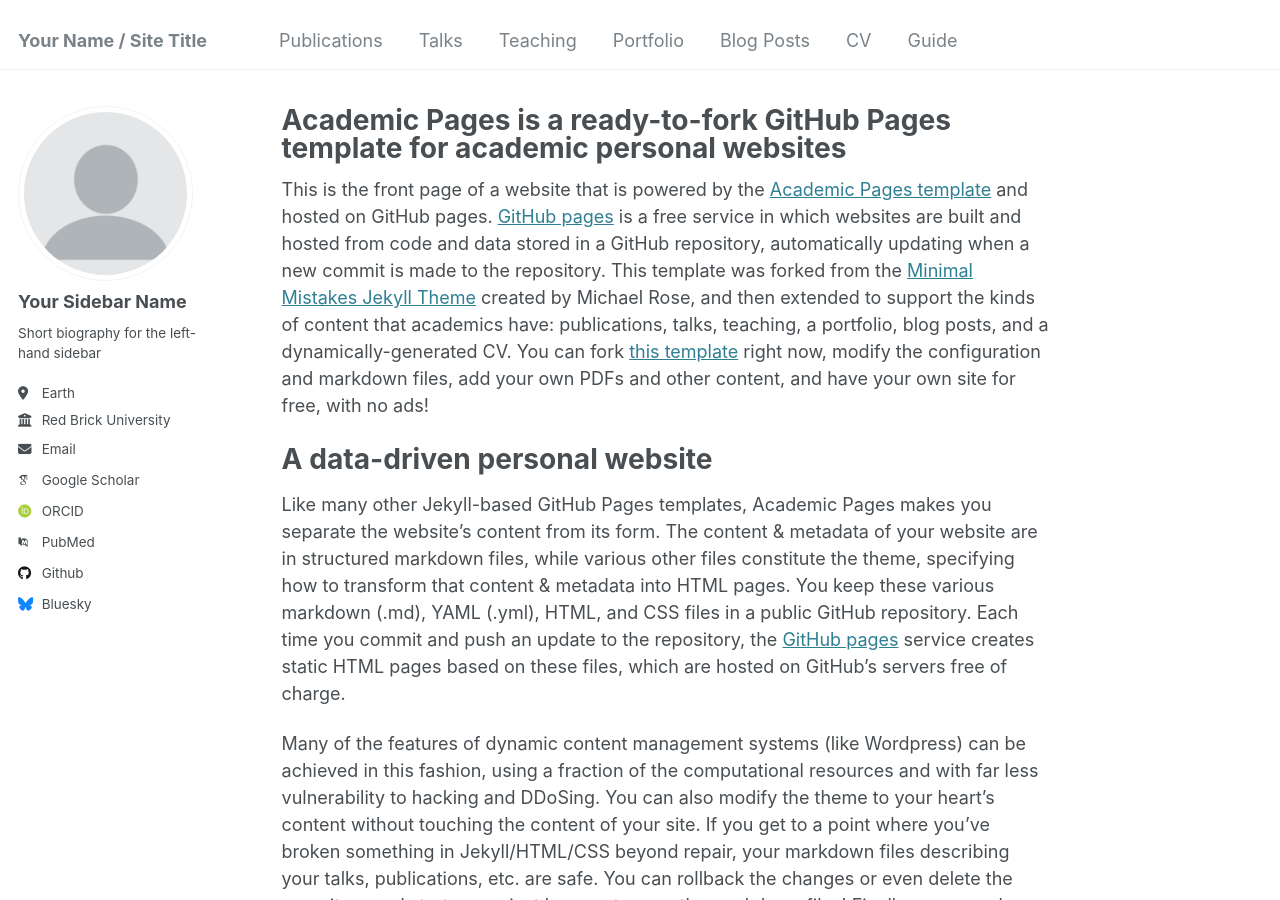
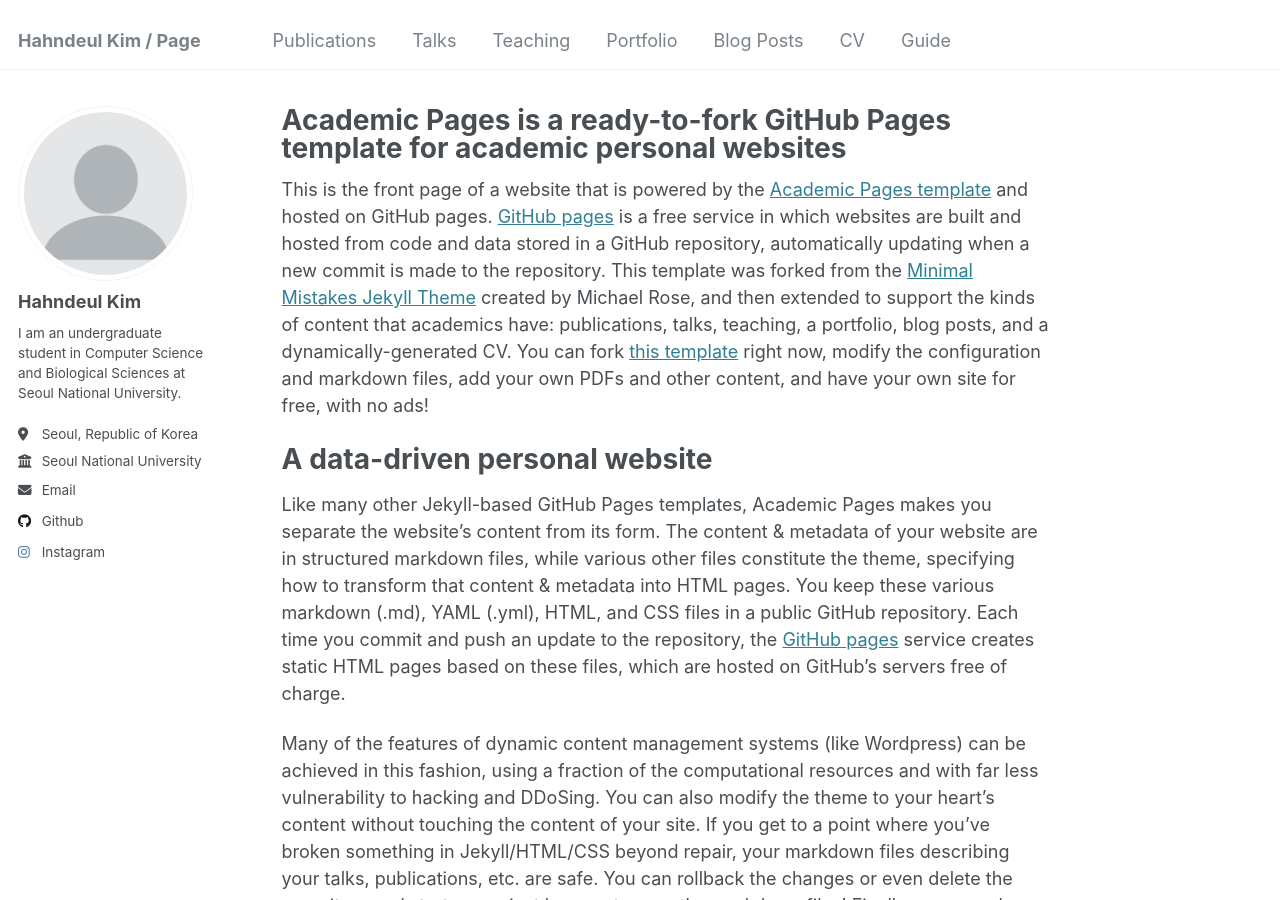
Before and after one commit to del2090/del2090.github.io, a Jekyll site: the page built from _pages/about.md, in a window 1280 px wide and 900 px high. Built offline with Jekyll 4.4.1, drawn with Linux system fonts in a browser that asks for light colours; some web fonts are replaced.

Commit message:
Update _config.yml

```diff
--- a/_config.yml
+++ b/_config.yml
@@ -8,7 +8,7 @@
 
 # Basic Site Settings
 locale                   : "en-US"
-title                    : "Your Name / Site Title"
+title                    : "Hahndeul Kim / Page"
 title_separator          : "-"
 name                     : &name "Hahndeul Kim"
 description              : &description "Description"
@@ -22,41 +22,41 @@
 author:
   # Biographic information
   avatar           : "profile.png"
-  name             : "Your Sidebar Name"
+  name             : "Hahndeul Kim"
   pronouns         : # example: "she/her"
-  bio              : "Short biography for the left-hand sidebar"
-  location         : "Earth"
-  employer         : "Red Brick University"
+  bio              : "I am an undergraduate student in Computer Science and Biological Sciences at Seoul National University."
+  location         : "Seoul, Republic of Korea"
+  employer         : "Seoul National University"
   uri              : # URL
-  email            : "none@example.org"
+  email            : "del2090@snu.ac.kr"
 
   # Academic websites
-  arxiv            : # URL - Update with the correct link to your profile
-  googlescholar    : "https://scholar.google.com/citations?user=PS_CX0AAAAAJ"
-  impactstory      : # URL
-  orcid            : "http://orcid.org/yourorcidurl"
-  semantic         : # URL
-  pubmed           : "https://www.ncbi.nlm.nih.gov/pubmed/?term=john+snow"
-  researchgate     : # URL
-  scopus           : # URL
+  #arxiv            : # URL - Update with the correct link to your profile
+  #googlescholar    : "https://scholar.google.com/citations?user=PS_CX0AAAAAJ"
+  #impactstory      : # URL
+  #orcid            : "http://orcid.org/yourorcidurl"
+  #semantic         : # URL
+  #pubmed           : "https://www.ncbi.nlm.nih.gov/pubmed/?term=john+snow"
+  #researchgate     : # URL
+  #scopus           : # URL
 
   # Repositories and software development
   bitbucket        : # Username - Update with your username on the site
   codepen          : # Username
   dribbble         : # Username
-  github           : "academicpages"
+  github           : "del2090"
   kaggle           : # Username
   stackoverflow    : # User number or user number and name (i.e., use "1" or "1/jeff-atwood")
 
   # Social media
-  bluesky          : "bsky.app" # Replace this with you Bluesky username
+  #bluesky          : "bsky.app" # Replace this with you Bluesky username
   facebook         : # Username
   flickr           : # Username
   foursquare       : # Username
   goodreads        : # Username
   google_plus      : # Username
   keybase          : # Username
-  instagram        : # Username
+  instagram        : qleur.raux_
   lastfm           : # Username
   linkedin         : # Username
   mastodon         : # URL
```
